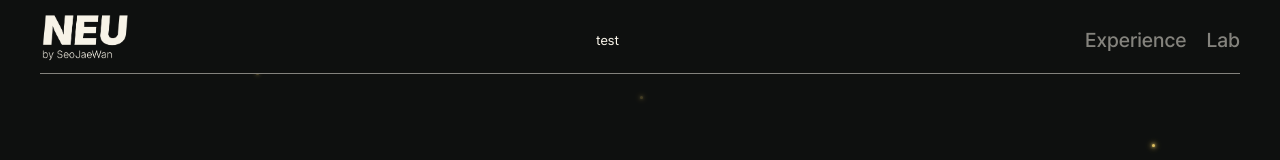
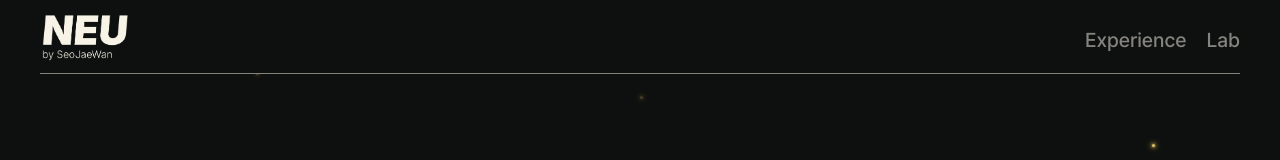
Before and after one commit to SeoJaeWan/intro, a Next.js app: page / in a window 1280 px wide. Shown: the top 160 px of the page. Built offline with nearby package versions, Linux system fonts and the light colour scheme.

Commit message:
fix: header

```diff
--- a/src/components/atoms/common/header/index.tsx
+++ b/src/components/atoms/common/header/index.tsx
@@ -36,19 +36,6 @@ const Header = () => {
       menuClose();
     } else {
       menuOpen();
-    }
-  };
-
-  const handleNewTab = () => {
-    const newWindow = window.open('http://192.168.0.72:3000', '_blank');
-
-    if (newWindow) {
-      // 새 창이 로드될 때 메시지를 보냄
-      const sendMessage = () => {
-        newWindow.postMessage({ text: 'hello' }, '*');
-      };
-
-      newWindow.onload = sendMessage; // 창이 완전히 로드된 후 메시지 전송
     }
   };
 
@@ -91,8 +78,6 @@ const Header = () => {
         </Link>
       </HeaderStyle.Logo>
 
-      <button onClick={handleNewTab}>test</button>
-
       <HeaderStyle.NavList>
         <ul>
           {route.map(({ name, path }) => (
```
